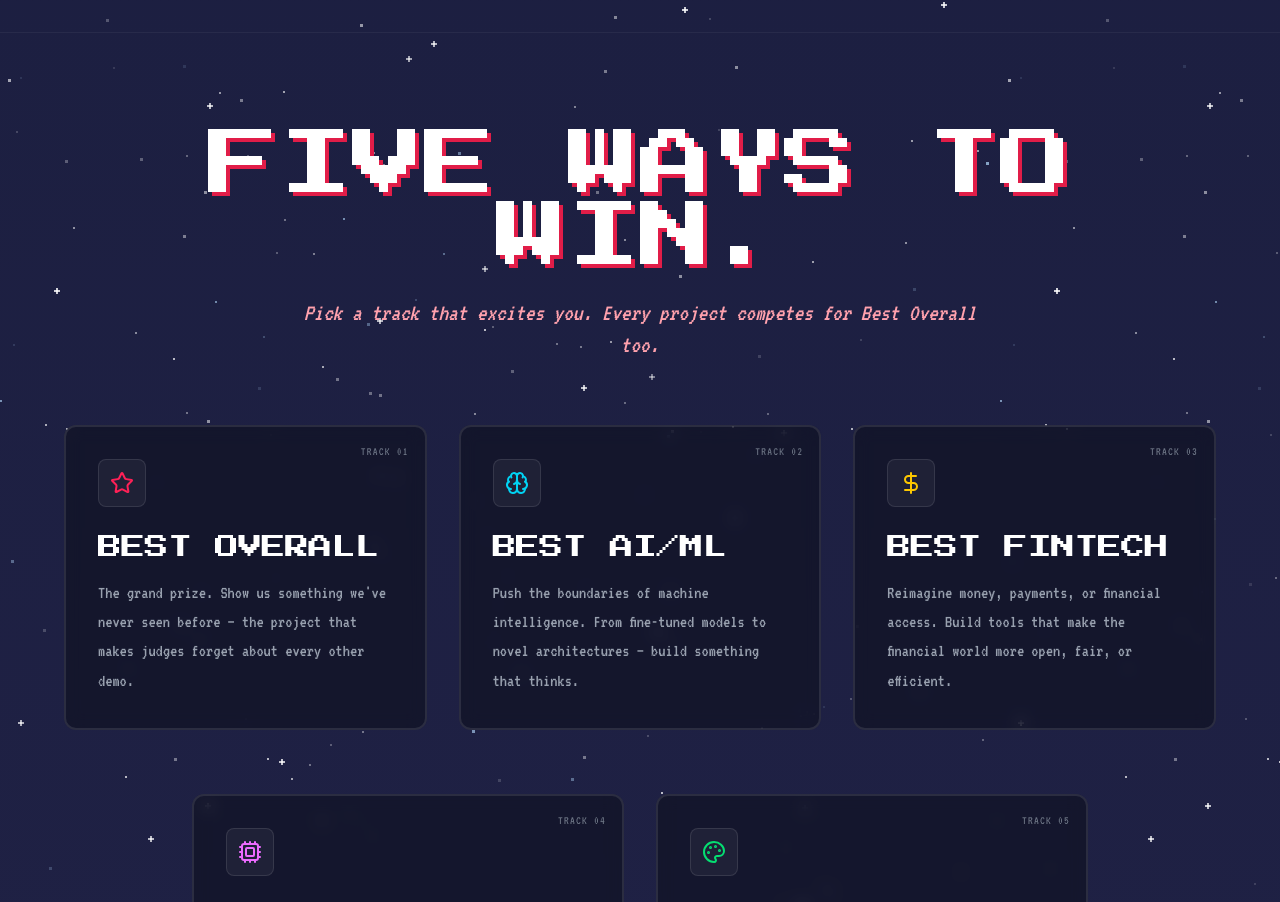
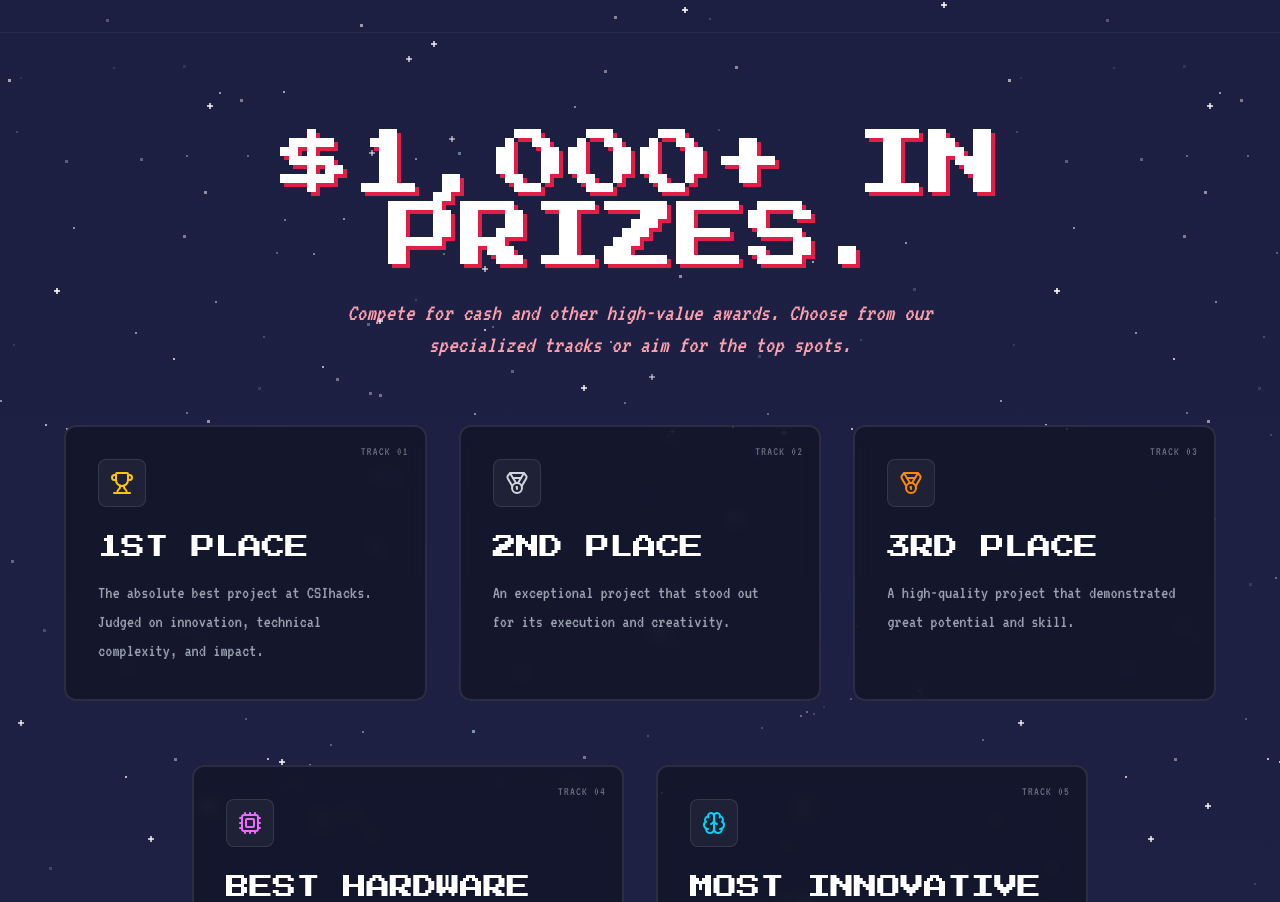
Before and after one commit to github774/CSIhacks, a React (Vite) app: page / in a window 1280 px wide. Shown: the part 1596-2498 px from the top of the page. Built offline with nearby package versions, Linux system fonts and the light colour scheme.

Commit message:
dcdafdcdv

```diff
--- a/src/components/About.tsx
+++ b/src/components/About.tsx
@@ -48,7 +48,7 @@ export default function About() {
             <div className="absolute top-0 right-0 p-2 text-yellow-500 opacity-50 text-sm">03</div>
             <h3 className="text-2xl font-display text-yellow-400 mb-4 tracking-tighter">MAKE BREAD</h3>
             <p className="text-gray-400 font-mono text-lg leading-relaxed pt-4 border-t border-white/10">
-              Compete with hundreds of hackers for prizes. Walk home with free swag, snacks, and a great time.
+              Compete for more than $1,000 in prizes, including cash. Walk home with free swag, snacks, and a great time.
             </p>
           </div>
 
--- a/src/components/FAQ.tsx
+++ b/src/components/FAQ.tsx
@@ -1,7 +1,7 @@
 import { useState } from 'react';
 
 const faqs = [
-  { question: "What is this?", answer: "CSIhacks is a 12-hour hackathon where students come together to build innovative software and hardware projects, learn new skills, and compete for prizes." },
+  { question: "What is this?", answer: "CSIhacks is a 12-hour hackathon where students come together to build innovative software and hardware projects, learn new skills, and compete for more than $1,000 in prizes, including cash." },
   { question: "Who can participate?", answer: "Any high school student is welcome to participate! No prior coding experience is required." },
   { question: "What should I bring?", answer: "Bring your laptop, charger, student ID, and a lot of enthusiasm! We'll provide the food, drinks, and swag." },
   { question: "How much does it cost?", answer: "Nothing! CSIhacks is completely free for all attendees." },
--- a/src/components/Sponsors.tsx
+++ b/src/components/Sponsors.tsx
@@ -1,4 +1,4 @@
-import { Star, Brain, DollarSign, Cpu, Palette, Check } from 'lucide-react';
+import { Star, Brain, DollarSign, Cpu, Palette, Check, Trophy, Medal } from 'lucide-react';
 
 type SponsorSlot =
   | {
@@ -40,33 +40,33 @@ export default function Sponsors() {
   const tracks = [
     {
       id: '01',
-      title: 'Best Overall',
-      description: "The grand prize. Show us something we've never seen before — the project that makes judges forget about every other demo.",
-      icon: <Star className="w-6 h-6 text-rose-500" />
+      title: '1st Place',
+      description: "The absolute best project at CSIhacks. Judged on innovation, technical complexity, and impact.",
+      icon: <Trophy className="w-6 h-6 text-yellow-400" />
     },
     {
       id: '02',
-      title: 'Best AI/ML',
-      description: 'Push the boundaries of machine intelligence. From fine-tuned models to novel architectures — build something that thinks.',
-      icon: <Brain className="w-6 h-6 text-cyan-400" />
+      title: '2nd Place',
+      description: 'An exceptional project that stood out for its execution and creativity.',
+      icon: <Medal className="w-6 h-6 text-gray-300" />
     },
     {
       id: '03',
-      title: 'Best Fintech',
-      description: 'Reimagine money, payments, or financial access. Build tools that make the financial world more open, fair, or efficient.',
-      icon: <DollarSign className="w-6 h-6 text-yellow-400" />
+      title: '3rd Place',
+      description: 'A high-quality project that demonstrated great potential and skill.',
+      icon: <Medal className="w-6 h-6 text-orange-400" />
     },
     {
       id: '04',
       title: 'Best Hardware',
-      description: 'Atoms over bits. Bring circuits, sensors, and physical builds. If it blinks, moves, or measures — we want to see it.',
+      description: 'Atoms over bits. For the best project involving physical components, circuits, or sensors.',
       icon: <Cpu className="w-6 h-6 text-fuchsia-400" />
     },
     {
       id: '05',
-      title: 'Best UI/UX Design',
-      description: 'Where form meets function. Build a seamless user experience with intuitive design and exceptional aesthetics.',
-      icon: <Palette className="w-6 h-6 text-green-400" />
+      title: 'Most Innovative',
+      description: 'For the project that took the most unique approach or solved a problem in a completely new way.',
+      icon: <Brain className="w-6 h-6 text-cyan-400" />
     }
   ];
 
@@ -217,11 +217,11 @@ export default function Sponsors() {
         {/* Tracks Section */}
         <div>
           <div className="text-center mb-16">
-            <h2 className="text-5xl md:text-7xl font-display mb-6 text-white pixel-shadow">
-              FIVE WAYS TO WIN.
+            <h2 className="text-5xl md:text-7xl font-display mb-6 text-white pixel-shadow uppercase">
+              $1,000+ IN PRIZES.
             </h2>
             <p className="text-xl md:text-2xl text-rose-300 font-mono italic max-w-2xl mx-auto">
-              Pick a track that excites you. Every project competes for Best Overall too.
+              Compete for cash and other high-value awards. Choose from our specialized tracks or aim for the top spots.
             </p>
           </div>
 
```
